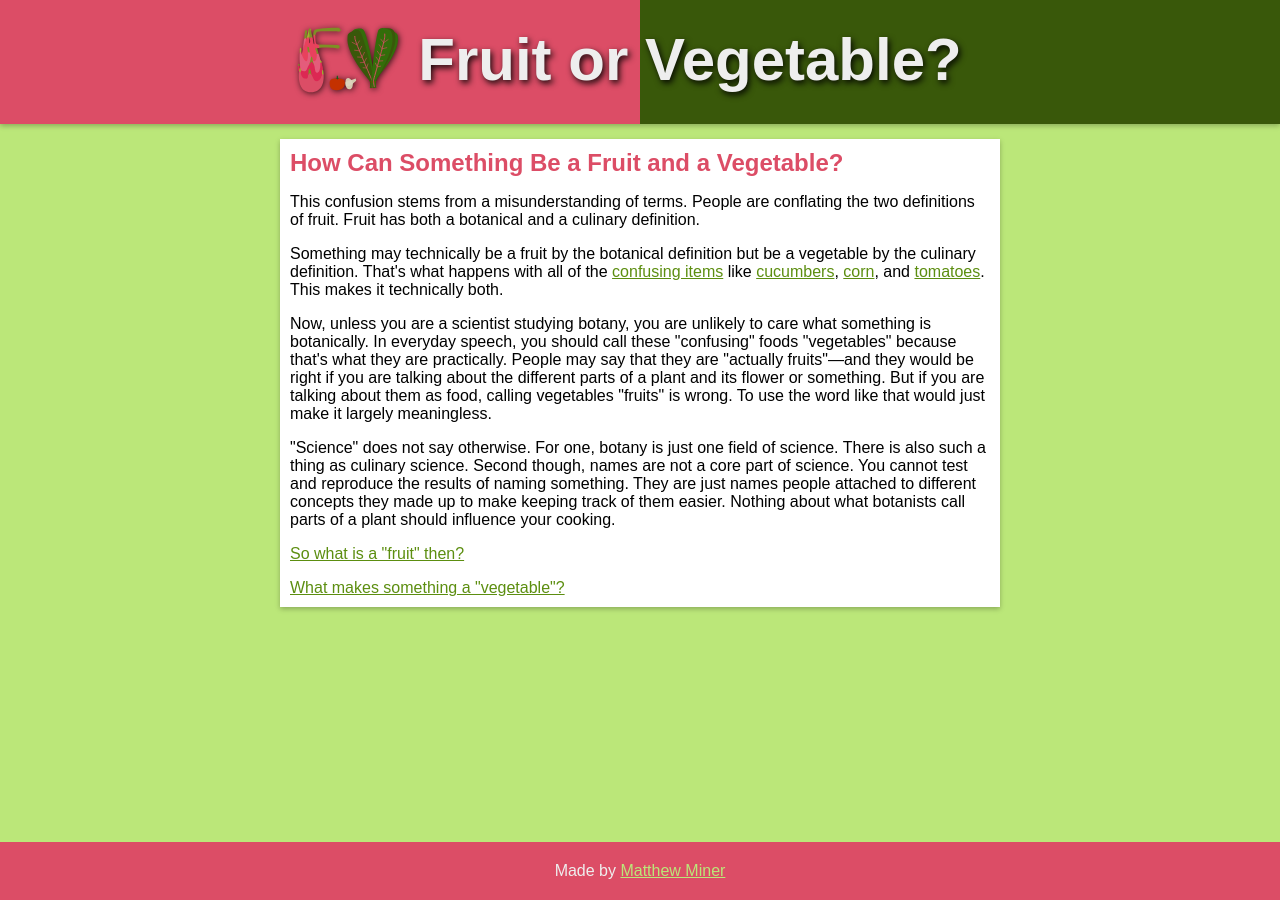
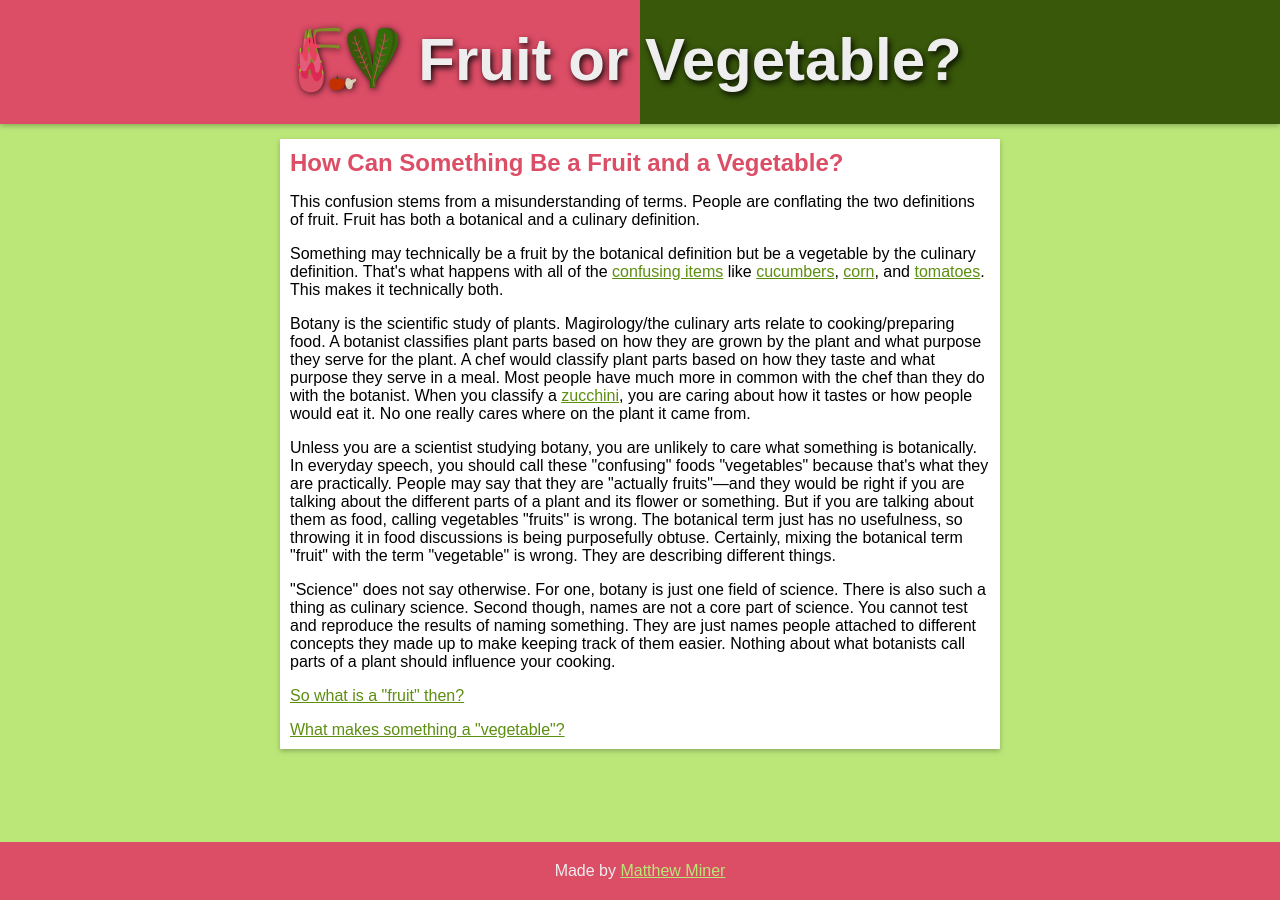
Before and after one commit to mminer237/fruitorvegetable, a Jekyll site: the page built from _pages/how-can-something-be-a-fruit-and-a-vegetable.html, in a window 1280 px wide. Built offline with Jekyll 4.4.1, drawn with Linux system fonts in a browser that asks for light colours.

Commit message:
Explained scientific fields

```diff
--- a/_pages/how-can-something-be-a-fruit-and-a-vegetable.html
+++ b/_pages/how-can-something-be-a-fruit-and-a-vegetable.html
@@ -8,7 +8,8 @@
 	<h2>{{ page.title }}</h2>
 	<p>This confusion stems from a misunderstanding of terms. People are conflating the two definitions of fruit. Fruit has both a botanical and a culinary definition.</p>
 	<p>Something may technically be a fruit by the botanical definition but be a vegetable by the culinary definition. That's what happens with all of the <a href="{% link _pages/confusing-items.html %}">confusing items</a> like <a href="{% link _items/cucumber.md %}">cucumbers</a>, <a href="{% link _items/corn.md %}">corn</a>, and <a href="{% link _items/tomato.md %}">tomatoes</a>. This makes it technically both.</p>
-	<p>Now, unless you are a scientist studying botany, you are unlikely to care what something is botanically. In everyday speech, you should call these "confusing" foods "vegetables" because that's what they are practically. People may say that they are "actually fruits"—and they would be right if you are talking about the different parts of a plant and its flower or something. But if you are talking about them as food, calling vegetables "fruits" is wrong. To use the word like that would just make it largely meaningless.</p>
+	<p>Botany is the scientific study of plants. Magirology/the culinary arts relate to cooking/preparing food. A botanist classifies plant parts based on how they are grown by the plant and what purpose they serve for the plant. A chef would classify plant parts based on how they taste and what purpose they serve in a meal. Most people have much more in common with the chef than they do with the botanist. When you classify a <a href="{% link _items/zucchini.md %}">zucchini</a>, you are caring about how it tastes or how people would eat it. No one really cares where on the plant it came from.</p>
+	<p>Unless you are a scientist studying botany, you are unlikely to care what something is botanically. In everyday speech, you should call these "confusing" foods "vegetables" because that's what they are practically. People may say that they are "actually fruits"—and they would be right if you are talking about the different parts of a plant and its flower or something. But if you are talking about them as food, calling vegetables "fruits" is wrong. The botanical term just has no usefulness, so throwing it in food discussions is being purposefully obtuse. Certainly, mixing the botanical term "fruit" with the term "vegetable" is wrong. They are describing different things.</p>
 	<p>"Science" does not say otherwise. For one, botany is just one field of science. There is also such a thing as culinary science. Second though, names are not a core part of science. You cannot test and reproduce the results of naming something. They are just names people attached to different concepts they made up to make keeping track of them easier. Nothing about what botanists call parts of a plant should influence your cooking.</p>
 	<p><a href="{% link _types/fruit.html %}">So what is a "fruit" then?</a></p>
 	<p><a href="{% link _types/vegetable.html %}">What makes something a "vegetable"?</a></p>
```
